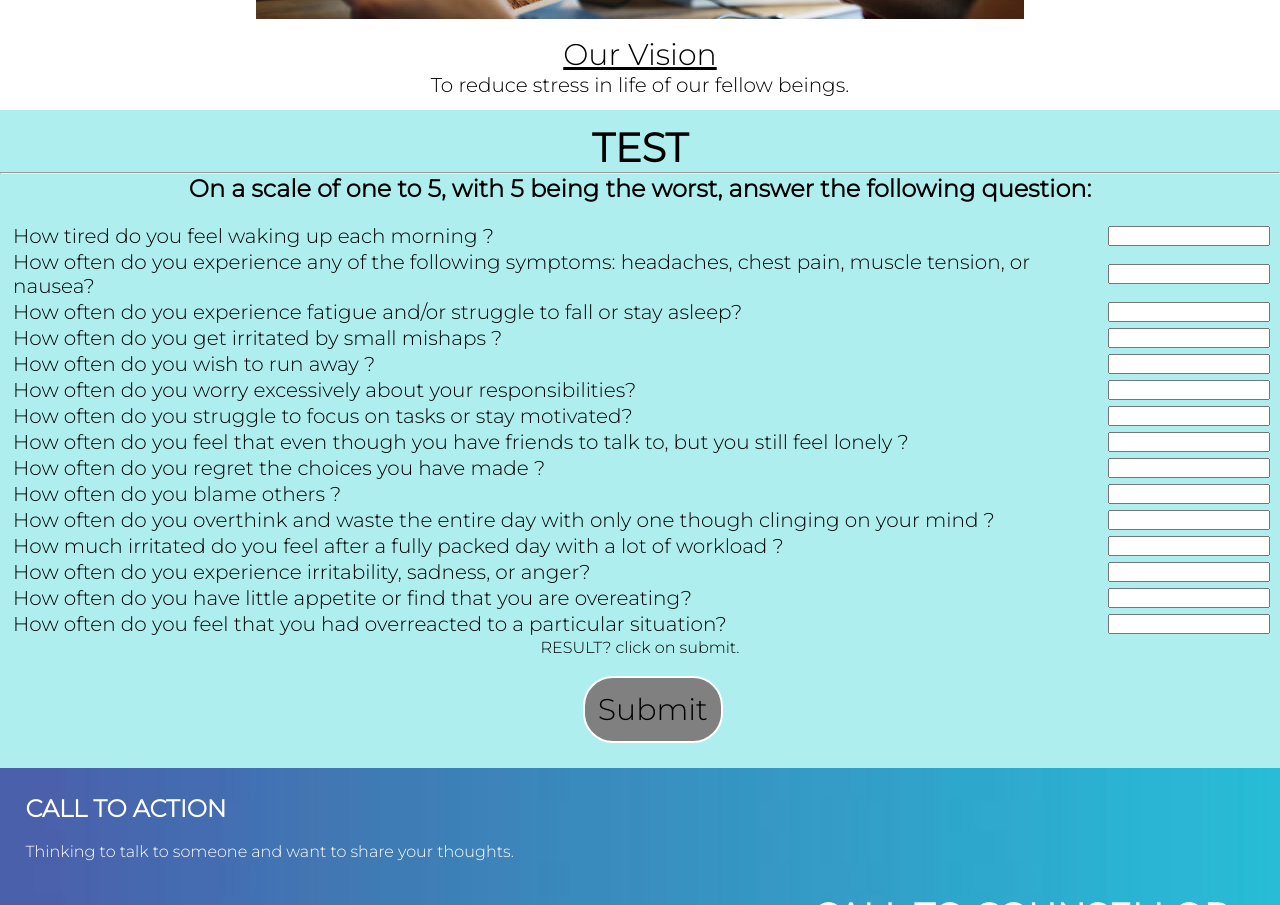
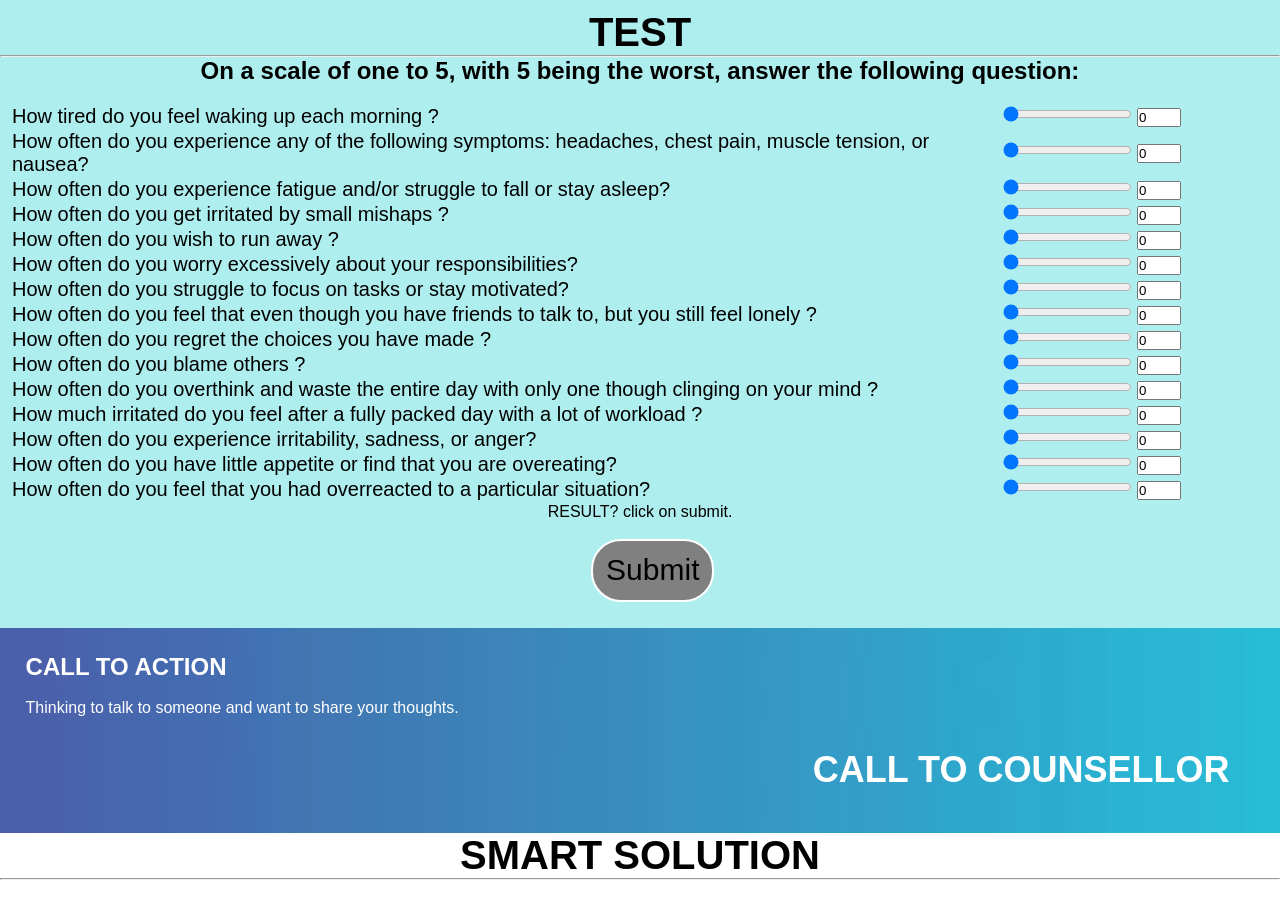
Before and after one commit to ishika1727/Stress-master, a plain HTML site: page index.html in a window 1280 px wide. Shown: the part 3347-4252 px from the top of the page. Drawn offline with nearby package versions, Linux system fonts and the light colour scheme; grey boxes are pictures that could not be loaded.

Commit message:
added slider input
Added slider input in form of stress calculator. Now users won't have to type again and again which is quite inconvenient.

```diff
--- a/index.html
+++ b/index.html
@@ -10,7 +10,7 @@
         <script type="text/javascript" src="./js/bone.js">
         </script>
         <title>STRESS MASTER</title>
-        <link href="https://fonts.googleapis.com/css2?family=Montserrat:wght@300&display=swap" rel="stylesheet">
+
 </head>
 
 <body>
@@ -168,7 +168,10 @@
                                                                 ?</p>
                                                 </td>
                                                 <td>
-                                                        <input type="number" size=2 maxlength=2 class="formnum">
+
+                                                        <input type="range" name="amountRange" min="0" max="5" value="0" oninput="this.form.amountInput.value=this.value" class="formnum" />
+                                                        <input type="number" name="amountInput" min="0" max="5" value="0" oninput="this.form.amountRange.value=this.value" class="formnum" />
+
                                                 </td>
                                         </tr>
                                         <tr>
@@ -179,7 +182,10 @@
                                                                 nausea?</p>
                                                 </td>
                                                 <td>
-                                                        <input type="number" size=2 maxlength=2 class="formnum">
+
+                                                        <input type="range" name="amountRange1" min="0" max="5" value="0" oninput="this.form.amountInput1.value=this.value" class="formnum" />
+                                                        <input type="number" name="amountInput1" min="0" max="5" value="0" oninput="this.form.amountRange1.value=this.value" class="formnum" />
+
                                                 </td>
                                         </tr>
                                         <tr>
@@ -189,7 +195,10 @@
                                                                 to fall or stay asleep?</p>
                                                 </td>
                                                 <td>
-                                                        <input type="number" size=2 maxlength=2 class="formnum">
+
+                                                        <input type="range" name="amountRange2" min="0" max="5" value="0" oninput="this.form.amountInput2.value=this.value" class="formnum" />
+                                                        <input type="number" name="amountInput2" min="0" max="5" value="0" oninput="this.form.amountRange2.value=this.value" class="formnum" />
+
                                                 </td>
                                         </tr>
 
@@ -200,7 +209,10 @@
                                                         </p>
                                                 </td>
                                                 <td>
-                                                        <input type="number" size=2 maxlength=2 class="formnum">
+
+                                                        <input type="range" name="amountRange3" min="0" max="5" value="0" oninput="this.form.amountInput3.value=this.value" class="formnum" />
+                                                        <input type="number" name="amountInput3" min="0" max="5" value="0" oninput="this.form.amountRange3.value=this.value" class="formnum" />
+
                                                 </td>
                                         </tr>
 
@@ -209,7 +221,10 @@
                                                         <p class="formtext">How often do you wish to run away ?</p>
                                                 </td>
                                                 <td>
-                                                        <input type="number" size=2 maxlength=2 class="formnum">
+
+                                                        <input type="range" name="amountRange4" min="0" max="5" value="0" oninput="this.form.amountInput4.value=this.value" class="formnum" />
+                                                        <input type="number" name="amountInput4" min="0" max="5" value="0" oninput="this.form.amountRange4.value=this.value" class="formnum" />
+
                                                 </td>
                                         </tr>
 
@@ -220,7 +235,10 @@
                                                                 responsibilities?</p>
                                                 </td>
                                                 <td>
-                                                        <input type="number" size=2 maxlength=2 class="formnum">
+
+                                                        <input type="range" name="amountRange5" min="0" max="5" value="0" oninput="this.form.amountInput5.value=this.value" class="formnum" />
+                                                        <input type="number" name="amountInput5" min="0" max="5" value="0" oninput="this.form.amountRange5.value=this.value" class="formnum" />
+
                                                 </td>
                                         </tr>
 
@@ -231,7 +249,10 @@
                                                                 motivated?</p>
                                                 </td>
                                                 <td>
-                                                        <input type="number" size=2 maxlength=2 class="formnum">
+
+                                                        <input type="range" name="amountRange6" min="0" max="5" value="0" oninput="this.form.amountInput6.value=this.value" class="formnum" />
+                                                        <input type="number" name="amountInput6" min="0" max="5" value="0" oninput="this.form.amountRange6.value=this.value" class="formnum" />
+
                                                 </td>
                                         </tr>
 
@@ -242,7 +263,10 @@
                                                                 friends to talk to, but you still feel lonely ?</p>
                                                 </td>
                                                 <td>
-                                                        <input type="number" size=2 maxlength=2 class="formnum">
+
+                                                        <input type="range" name="amountRange7" min="0" max="5" value="0" oninput="this.form.amountInput7.value=this.value" class="formnum" />
+                                                        <input type="number" name="amountInput7" min="0" max="5" value="0" oninput="this.form.amountRange7.value=this.value" class="formnum" />
+
                                                 </td>
                                         </tr>
 
@@ -253,7 +277,10 @@
                                                         </p>
                                                 </td>
                                                 <td>
-                                                        <input type="number" size=2 maxlength=2 class="formnum">
+
+                                                        <input type="range" name="amountRange8" min="0" max="5" value="0" oninput="this.form.amountInput8.value=this.value" class="formnum" />
+                                                        <input type="number" name="amountInput8" min="0" max="5" value="0" oninput="this.form.amountRange8.value=this.value" class="formnum" />
+
                                                 </td>
                                         </tr>
 
@@ -262,7 +289,10 @@
                                                         <p class="formtext">How often do you blame others ?</p>
                                                 </td>
                                                 <td>
-                                                        <input type="number" size=2 maxlength=2 class="formnum">
+
+                                                        <input type="range" name="amountRange9" min="0" max="5" value="0" oninput="this.form.amountInput9.value=this.value" class="formnum" />
+                                                        <input type="number" name="amountInput9" min="0" max="5" value="0" oninput="this.form.amountRange9.value=this.value" class="formnum" />
+
                                                 </td>
                                         </tr>
 
@@ -273,7 +303,10 @@
                                                                 with only one though clinging on your mind ?</p>
                                                 </td>
                                                 <td>
-                                                        <input type="number" size=2 maxlength=2 class="formnum">
+
+                                                        <input type="range" name="amountRange10" min="0" max="5" value="0" oninput="this.form.amountInput10.value=this.value" class="formnum" />
+                                                        <input type="number" name="amountInput10" min="0" max="5" value="0" oninput="this.form.amountRange10.value=this.value" class="formnum" />
+
                                                 </td>
                                         </tr>
 
@@ -284,7 +317,10 @@
                                                                 day with a lot of workload ?</p>
                                                 </td>
                                                 <td>
-                                                        <input type="number" size=2 maxlength=2 class="formnum">
+
+                                                        <input type="range" name="amountRange11" min="0" max="5" value="0" oninput="this.form.amountInput11.value=this.value" class="formnum" />
+                                                        <input type="number" name="amountInput11" min="0" max="5" value="0" oninput="this.form.amountRange11.value=this.value" class="formnum" />
+
                                                 </td>
                                         </tr>
 
@@ -295,7 +331,10 @@
                                                                 or anger?</p>
                                                 </td>
                                                 <td>
-                                                        <input type="number" size=2 maxlength=2 class="formnum">
+
+                                                        <input type="range" name="amountRange12" min="0" max="5" value="0" oninput="this.form.amountInput12.value=this.value" class="formnum" />
+                                                        <input type="number" name="amountInput12" min="0" max="5" value="0" oninput="this.form.amountRange12.value=this.value" class="formnum" />
+
                                                 </td>
                                         </tr>
 
@@ -306,7 +345,10 @@
                                                                 you are overeating?</p>
                                                 </td>
                                                 <td>
-                                                        <input type="number" size=2 maxlength=2 class="formnum">
+
+                                                        <input type="range" name="amountRange13" min="0" max="5" value="0" oninput="this.form.amountInput13.value=this.value" class="formnum" />
+                                                        <input type="number" name="amountInput13" min="0" max="5" value="0" oninput="this.form.amountRange13.value=this.value" class="formnum" />
+
                                                 </td>
                                         </tr>
 
@@ -317,7 +359,10 @@
                                                                 particular situation?</p>
                                                 </td>
                                                 <td>
-                                                        <input type="number" size=2 maxlength=2 class="formnum">
+
+                                                        <input type="range" name="amountRange14" min="0" max="5" value="0" oninput="this.form.amountInput14.value=this.value" class="formnum" />
+                                                        <input type="number" name="amountInput14" min="0" max="5" value="0" oninput="this.form.amountRange14.value=this.value" class="formnum" />
+
                                                 </td>
                                         </tr>
                                 </form>
```
